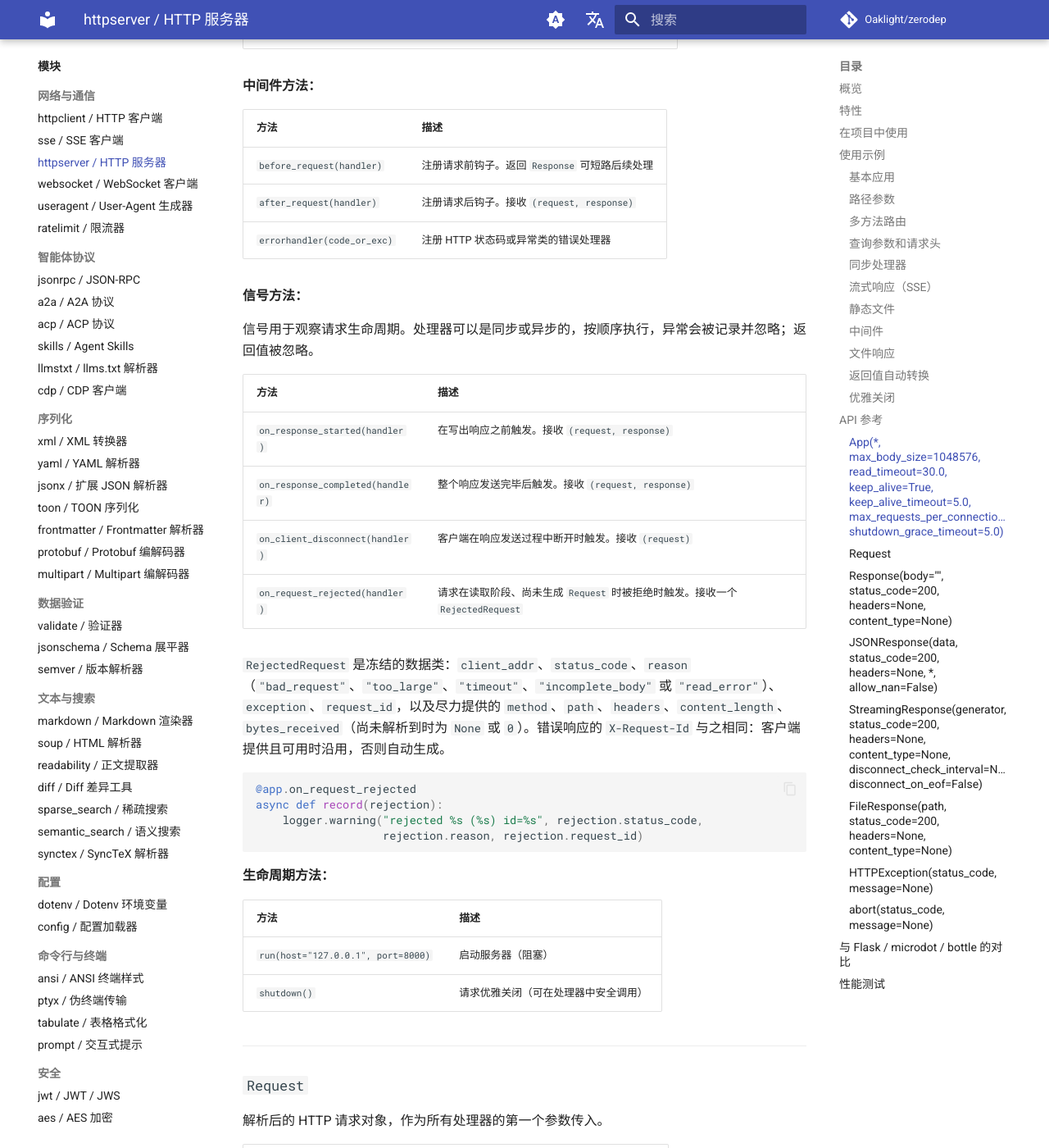
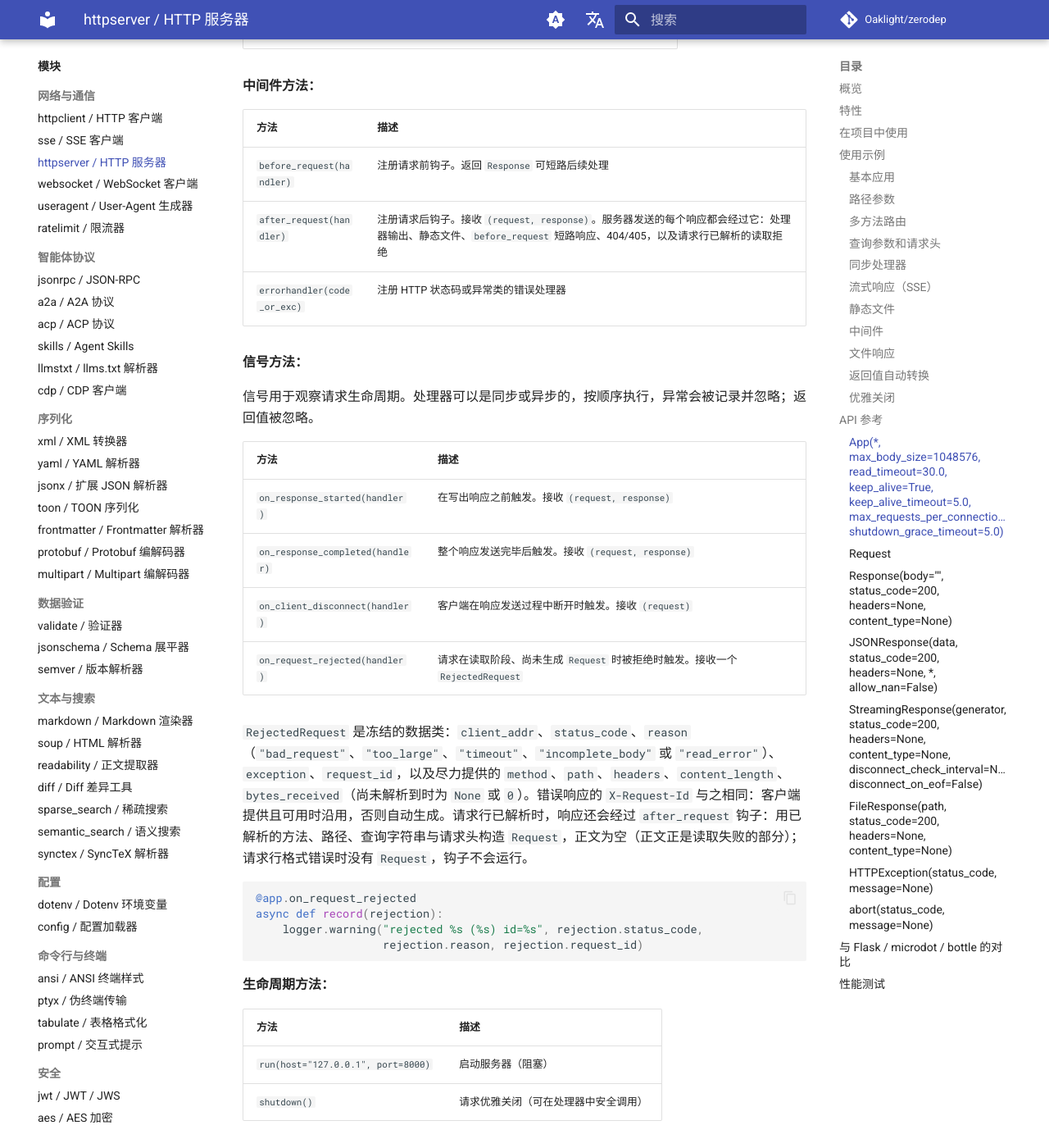
Before and after one commit to Oaklight/zerodep, an MkDocs documentation site: the page built from docs/modules/httpserver.md, in a window 1280 px wide and 1400 px high, scrolled down 6056 px. Shown: the whole window at 82% size. Built offline with MkDocs 1.6.1 and Material for MkDocs 9.7.7, drawn with Linux system fonts in a browser that asks for light colours; comment, search, counter and statistics services are not loaded.

Commit message:
docs(httpserver)：421 原因短语与全量 after 钩子（#308）

````diff
--- a/docs/modules/httpserver.md
+++ b/docs/modules/httpserver.md
@@ -234,7 +234,7 @@
 | 方法 | 描述 |
 |------|------|
 | `before_request(handler)` | 注册请求前钩子。返回 `Response` 可短路后续处理 |
-| `after_request(handler)` | 注册请求后钩子。接收 `(request, response)` |
+| `after_request(handler)` | 注册请求后钩子。接收 `(request, response)`。服务器发送的每个响应都会经过它：处理器输出、静态文件、`before_request` 短路响应、404/405，以及请求行已解析的读取拒绝 |
 | `errorhandler(code_or_exc)` | 注册 HTTP 状态码或异常类的错误处理器 |
 
 **信号方法：**
@@ -248,7 +248,7 @@
 | `on_client_disconnect(handler)` | 客户端在响应发送过程中断开时触发。接收 `(request)` |
 | `on_request_rejected(handler)` | 请求在读取阶段、尚未生成 `Request` 时被拒绝时触发。接收一个 `RejectedRequest` |
 
-`RejectedRequest` 是冻结的数据类：`client_addr`、`status_code`、`reason`（`"bad_request"`、`"too_large"`、`"timeout"`、`"incomplete_body"` 或 `"read_error"`）、`exception`、`request_id`，以及尽力提供的 `method`、`path`、`headers`、`content_length`、`bytes_received`（尚未解析到时为 `None` 或 `0`）。错误响应的 `X-Request-Id` 与之相同：客户端提供且可用时沿用，否则自动生成。
+`RejectedRequest` 是冻结的数据类：`client_addr`、`status_code`、`reason`（`"bad_request"`、`"too_large"`、`"timeout"`、`"incomplete_body"` 或 `"read_error"`）、`exception`、`request_id`，以及尽力提供的 `method`、`path`、`headers`、`content_length`、`bytes_received`（尚未解析到时为 `None` 或 `0`）。错误响应的 `X-Request-Id` 与之相同：客户端提供且可用时沿用，否则自动生成。请求行已解析时，响应还会经过 `after_request` 钩子：用已解析的方法、路径、查询字符串与请求头构造 `Request`，正文为空（正文正是读取失败的部分）；请求行格式错误时没有 `Request`，钩子不会运行。
 
 ```python
 @app.on_request_rejected
````
Also changed, not shown: docs/changelog.md (+1 -0 lines), docs/modules/index.md (+1 -1 lines).
